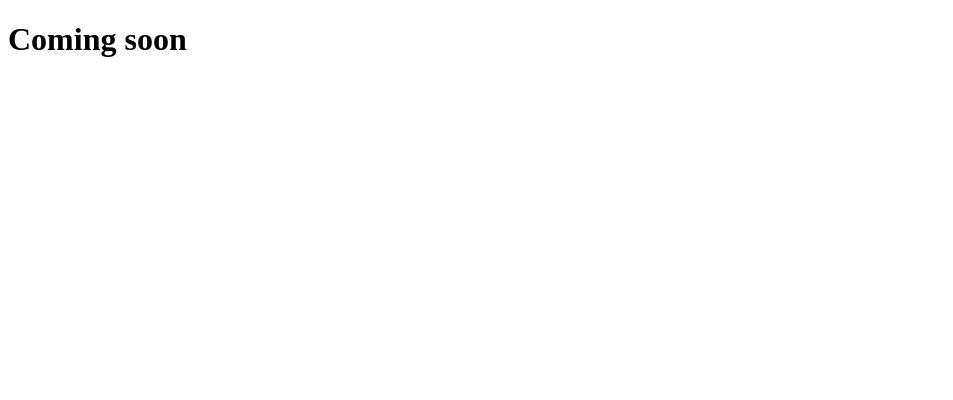
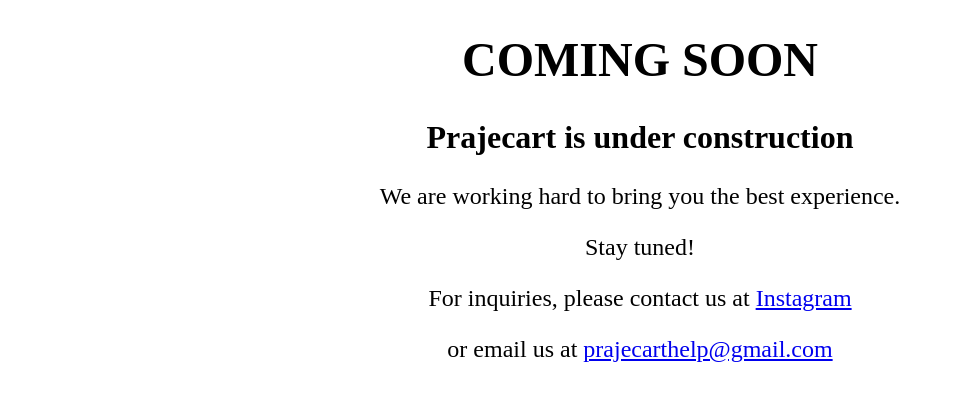
Before and after one commit to github-priyanshu/prajecart, a plain HTML site: page index.html in a window 1280 px wide. Shown: the whole page, without its empty margins (0-953 px from the left). Drawn offline with Linux system fonts and the light colour scheme.

Commit message:
Update index.html

```diff
--- a/index.html
+++ b/index.html
@@ -6,6 +6,14 @@
     <title>Prajecart</title>
 </head>
 <body>
-    <h1>Coming soon</h1>
+    <center>
+        <h1 style="font-size: 3em;">COMING SOON</h1>
+    </center>
+    <center>
+        <h2 style="font-size: 2em;">Prajecart is under construction</h2>
+        <p style="font-size: 1.5em;">We are working hard to bring you the best experience.</p>
+        <p style="font-size: 1.5em;">Stay tuned!</p>
+        <p style="font-size: 1.5em;">For inquiries, please contact us at <a href="https://ig.me/m/prajecart" target="_blank">Instagram</a></p>
+        <p style="font-size: 1.5em;">or email us at <a href="mailto:prajecarthelp@gmail.com">prajecarthelp@gmail.com</a></p>
 </body>
 </html>
```
